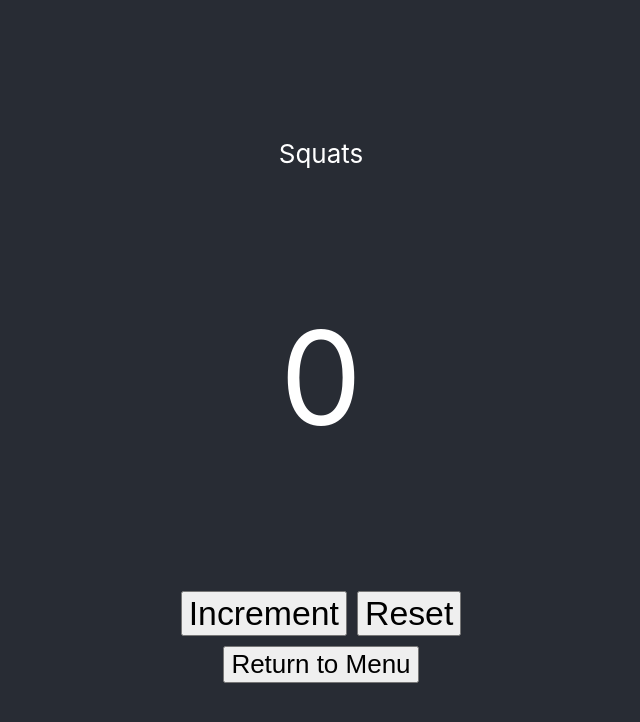
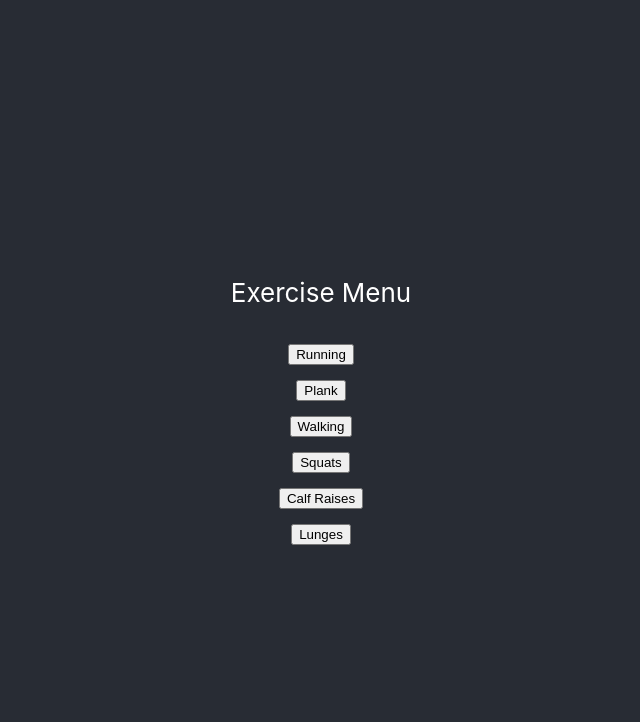
Before and after one commit to aimeeneu/exercise-app-ex6, a React (Create React App) app: page / in a window 1280 px wide. Shown: the top 722 px of the page, without its empty margins (319-959 px from the left). Built offline with nearby package versions, Linux system fonts and the light colour scheme.

Commit message:
fixed opening screen

```diff
--- a/src/App.js
+++ b/src/App.js
@@ -128,7 +128,7 @@ function formatTime(milliseconds) {
 }
 
 function App() {
-  const [currentScreen, setCurrentScreen] = useState(EXERCISE_SCREEN);
+  const [currentScreen, setCurrentScreen] = useState(MENU_SCREEN);
   const [currentExercise, setCurrentExercise] = useState(exerciseList[3]);
   let screenComponent = undefined;
 
```
